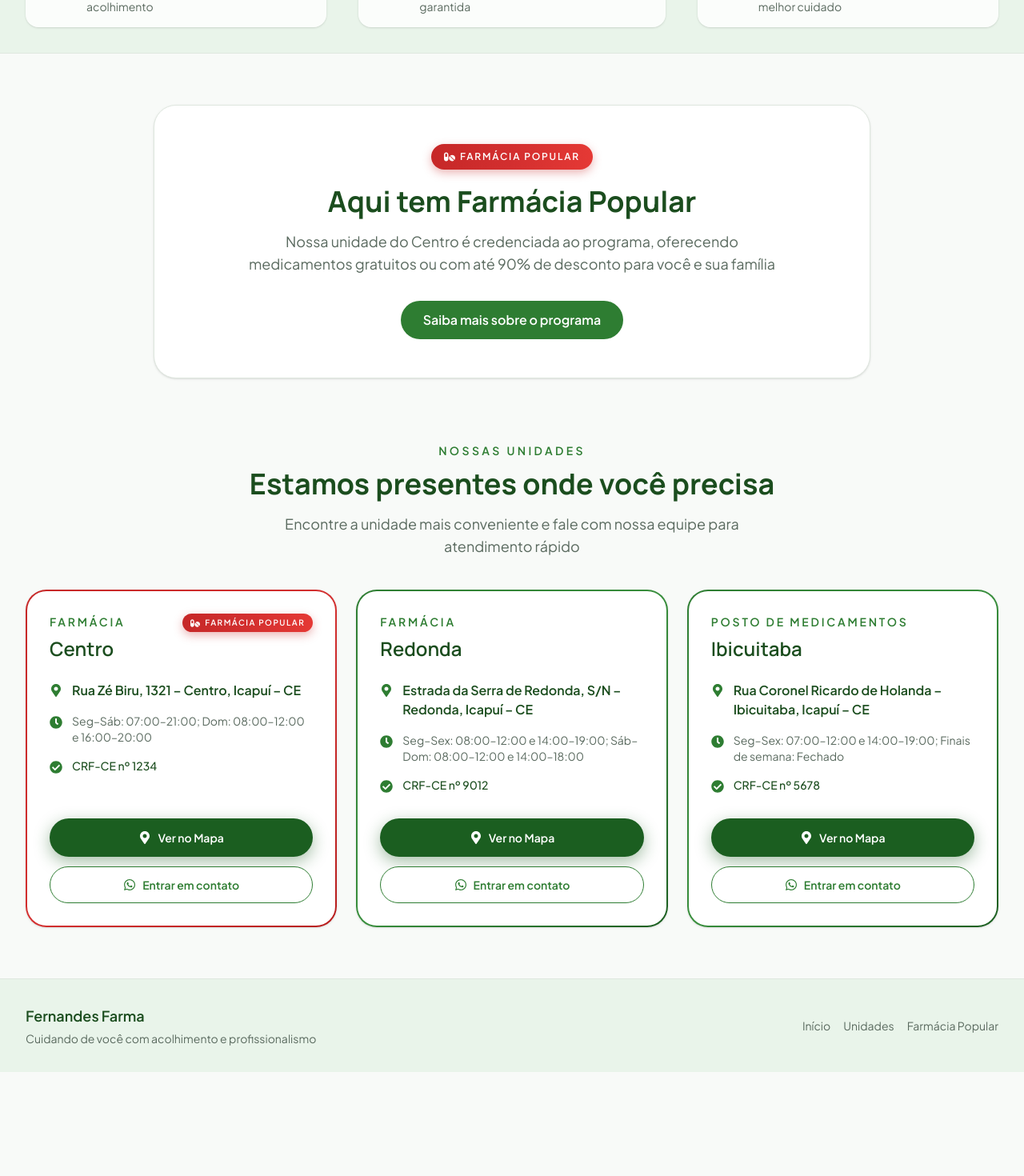
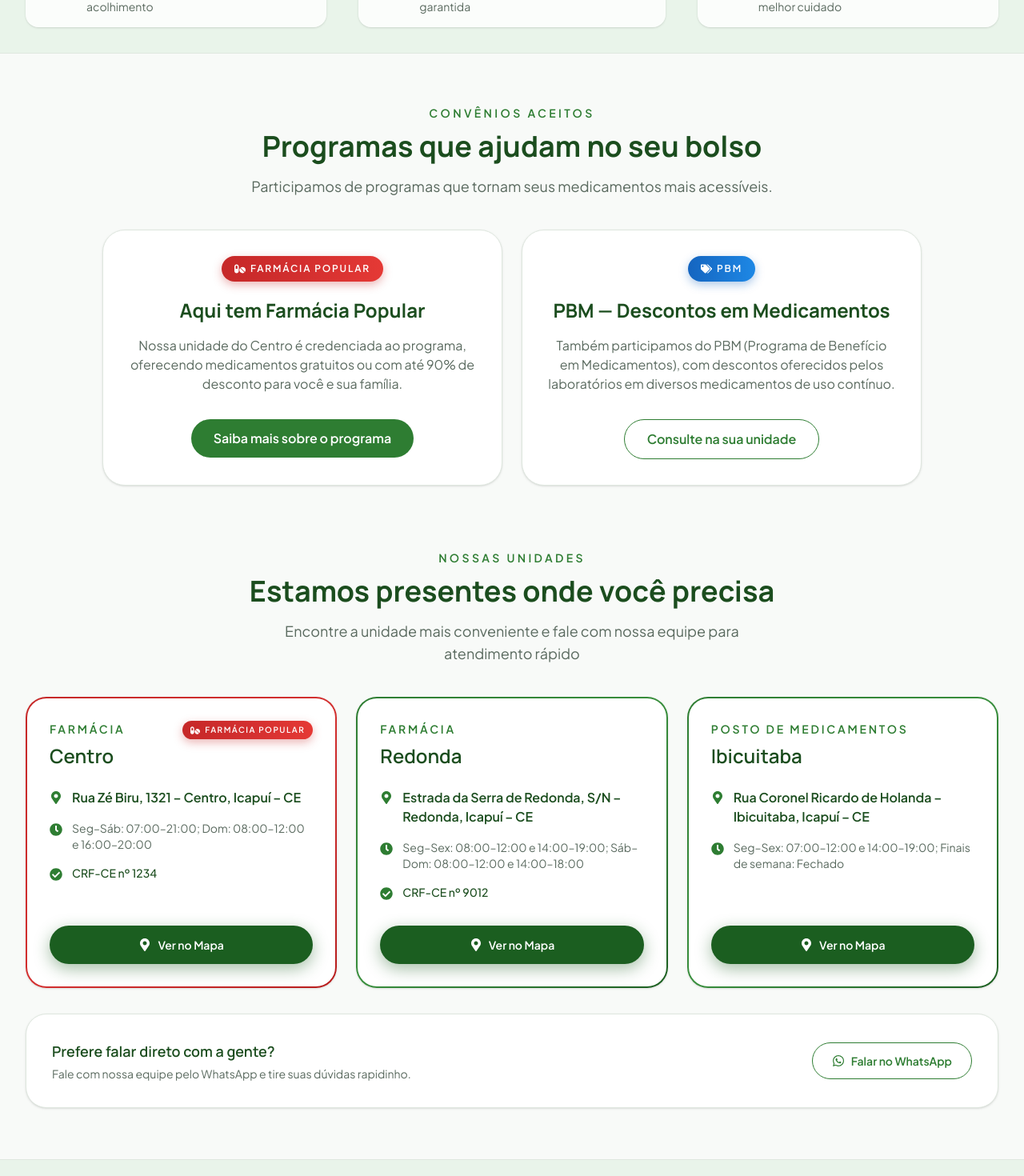
Before and after one commit to caiocrdc/FFLanding, a React (Vite) app: page / in a window 1280 px wide. Shown: the part 900-2370 px from the top of the page at 80% size. Before the commit the page ends 2240 px from the top, so only its background shows below. Built offline with nearby package versions, Linux system fonts and the light colour scheme.

Commit message:
feat: add PBM badge and update navigation to reflect accepted agreements in App component

```diff
--- a/src/App.jsx
+++ b/src/App.jsx
@@ -8,6 +8,7 @@ import {
   FaMapMarkerAlt,
   FaPills,
   FaShieldAlt,
+  FaTags,
   FaTimes,
   FaUsers,
   FaWhatsapp,
@@ -44,7 +45,7 @@ const locations = [
     address: 'Rua Coronel Ricardo de Holanda – Ibicuitaba, Icapuí – CE',
     mapsUrl: 'https://maps.app.goo.gl/TwFUpcG5MjtRqq8u8',
     hours: 'Seg–Sex: 07:00–12:00 e 14:00–19:00; Finais de semana: Fechado',
-    crf: 'CRF-CE nº 5678',
+    // No CRF here on purpose — a "posto de medicamentos" isn't required to have one.
   },
 ]
 
@@ -57,6 +58,15 @@ function FarmaciaPopularBadge({ compact = false }) {
     >
       <FaPills className={compact ? 'text-xs' : 'text-sm'} />
       Farmácia Popular
+    </span>
+  )
+}
+
+function PbmBadge() {
+  return (
+    <span className="inline-flex shrink-0 items-center gap-1.5 rounded-full bg-gradient-to-r from-[#1565c0] via-[#1976d2] to-[#1e88e5] px-4 py-2 text-xs font-semibold uppercase tracking-[0.15em] text-white shadow-[0_4px_12px_rgba(21,101,192,0.35)]">
+      <FaTags className="text-sm" />
+      PBM
     </span>
   )
 }
@@ -81,7 +91,7 @@ const highlights = [
 
 const navLinks = [
   { href: '#inicio', label: 'Início' },
-  { href: '#popular', label: 'Farmácia Popular' },
+  { href: '#convenios', label: 'Convênios Aceitos' },
   { href: '#unidades', label: 'Nossas Unidades' },
 ]
 
@@ -290,8 +300,8 @@ function App() {
             <a href="#inicio" className="text-sm font-semibold text-[#2e7d32]">
               Início
             </a>
-            <a href="#popular" className="text-sm text-[#455547] transition hover:text-[#2e7d32]">
-              Farmácia Popular
+            <a href="#convenios" className="text-sm text-[#455547] transition hover:text-[#2e7d32]">
+              Convênios Aceitos
             </a>
             <a href="#unidades" className="text-sm text-[#455547] transition hover:text-[#2e7d32]">
               Nossas Unidades
@@ -384,7 +394,7 @@ function App() {
                   Encontre sua unidade
                 </a>
                 <a
-                  href="#popular"
+                  href="#convenios"
                   className="inline-flex items-center justify-center rounded-full border border-white/70 bg-white/10 px-7 py-3 font-semibold text-white backdrop-blur transition hover:bg-white/20"
                 >
                   Veja mais sobre a farmácia
@@ -415,16 +425,26 @@ function App() {
         </div>
       </section>
 
-      <section id="popular" className="px-4 py-16 sm:px-6 lg:px-8">
-        <div className="mx-auto max-w-4xl rounded-[28px] border border-[#dfe7df] bg-white p-8 text-center shadow-sm sm:p-12">
+      <section id="convenios" className="px-4 py-16 sm:px-6 lg:px-8">
+        <div className="mx-auto max-w-5xl">
+          <div className="mb-10 text-center">
+            <p className="text-sm font-semibold uppercase tracking-[0.24em] text-[#2e7d32]">Convênios Aceitos</p>
+            <h2 className="mt-3 text-3xl font-bold text-[#1b4d1e] sm:text-4xl">
+              Programas que ajudam no seu bolso
+            </h2>
+            <p className="mx-auto mt-4 max-w-2xl text-lg text-[#5a6a5f]">
+              Participamos de programas que tornam seus medicamentos mais acessíveis.
+            </p>
+          </div>
+
+          <div className="grid gap-6 md:grid-cols-2">
+            <div className="rounded-[28px] border border-[#dfe7df] bg-white p-8 text-center shadow-sm">
               <div className="mb-5 flex justify-center">
                 <FarmaciaPopularBadge />
               </div>
-          <h2 className="text-3xl font-bold text-[#1b4d1e] sm:text-4xl">
-            Aqui tem Farmácia Popular
-          </h2>
-          <p className="mx-auto mt-4 max-w-2xl text-lg text-[#5a6a5f]">
-            Nossa unidade do Centro é credenciada ao programa, oferecendo medicamentos gratuitos ou com até 90% de desconto para você e sua família
+              <h3 className="text-2xl font-bold text-[#1b4d1e]">Aqui tem Farmácia Popular</h3>
+              <p className="mx-auto mt-4 max-w-md text-[#5a6a5f]">
+                Nossa unidade do Centro é credenciada ao programa, oferecendo medicamentos gratuitos ou com até 90% de desconto para você e sua família.
               </p>
               <a
                 href="https://www.gov.br/saude/farmaciapopular"
@@ -434,6 +454,24 @@ function App() {
               >
                 Saiba mais sobre o programa
               </a>
+            </div>
+
+            <div className="rounded-[28px] border border-[#dfe7df] bg-white p-8 text-center shadow-sm">
+              <div className="mb-5 flex justify-center">
+                <PbmBadge />
+              </div>
+              <h3 className="text-2xl font-bold text-[#1b4d1e]">PBM — Descontos em Medicamentos</h3>
+              <p className="mx-auto mt-4 max-w-md text-[#5a6a5f]">
+                Também participamos do PBM (Programa de Benefício em Medicamentos), com descontos oferecidos pelos laboratórios em diversos medicamentos de uso contínuo.
+              </p>
+              <a
+                href="#unidades"
+                className="mt-8 inline-flex items-center justify-center rounded-full border border-[#2e7d32] bg-white px-7 py-3 font-semibold text-[#2e7d32] transition hover:bg-[#f1f8f2]"
+              >
+                Consulte na sua unidade
+              </a>
+            </div>
+          </div>
         </div>
       </section>
 
@@ -480,36 +518,44 @@ function App() {
                         <FaClock className="mt-1 shrink-0 text-[#2e7d32]" />
                         <p className="text-sm">{unit.hours}</p>
                       </div>
+                      {unit.crf ? (
                         <div className="flex items-start gap-3">
                           <FaCheckCircle className="mt-1 shrink-0 text-[#2e7d32]" />
                           <p className="text-sm font-medium text-[#1b4d1e]">{unit.crf}</p>
                         </div>
+                      ) : null}
                     </div>
 
-                    <div className="mt-8 flex flex-col gap-3">
                     <a
                       href={unit.mapsUrl}
                       target="_blank"
                       rel="noreferrer"
-                        className="inline-flex w-full items-center justify-center gap-2 rounded-full bg-[#1b5e20] px-5 py-3.5 text-sm font-semibold text-white shadow-[0_6px_20px_rgba(27,94,32,0.4)] transition hover:scale-[0.98] active:scale-95"
+                      className="mt-8 inline-flex w-full items-center justify-center gap-2 rounded-full bg-[#1b5e20] px-5 py-3.5 text-sm font-semibold text-white shadow-[0_6px_20px_rgba(27,94,32,0.4)] transition hover:scale-[0.98] active:scale-95"
                     >
                       <FaMapMarkerAlt className="h-4 w-4" />
                       Ver no Mapa
                     </a>
+                  </article>
+                </div>
+              )
+            })}
+          </div>
+
+          {/* Shared WhatsApp contact — replaces the old per-card buttons, since they all pointed to the same number anyway. */}
+          <div className="mt-8 flex flex-col items-center gap-4 rounded-[26px] border border-[#dfe7df] bg-white p-6 text-center shadow-sm sm:flex-row sm:justify-between sm:p-8 sm:text-left">
+            <div>
+              <h3 className="text-lg font-semibold text-[#1b4d1e]">Prefere falar direto com a gente?</h3>
+              <p className="mt-1 text-sm text-[#5a6a5f]">Fale com nossa equipe pelo WhatsApp e tire suas dúvidas rapidinho.</p>
+            </div>
             <a
               href={WHATSAPP_URL}
               target="_blank"
               rel="noreferrer"
-                        className="inline-flex w-full items-center justify-center gap-2 rounded-full border border-[#2e7d32] bg-white px-5 py-3 text-sm font-semibold text-[#2e7d32] transition hover:bg-[#f1f8f2] active:scale-95"
+              className="inline-flex w-full items-center justify-center gap-2 rounded-full border border-[#2e7d32] bg-white px-6 py-3 text-sm font-semibold text-[#2e7d32] transition hover:bg-[#f1f8f2] active:scale-95 sm:w-auto"
             >
               <FaWhatsapp className="h-4 w-4" />
-                        Entrar em contato
+              Falar no WhatsApp
             </a>
-                    </div>
-                  </article>
-                </div>
-              )
-            })}
           </div>
         </div>
       </section>
@@ -523,7 +569,7 @@ function App() {
           <div className="flex flex-wrap justify-center gap-4 text-sm md:justify-end">
             <a href="#inicio" className="transition hover:text-[#2e7d32]">Início</a>
             <a href="#unidades" className="transition hover:text-[#2e7d32]">Unidades</a>
-            <a href="#popular" className="transition hover:text-[#2e7d32]">Farmácia Popular</a>
+            <a href="#convenios" className="transition hover:text-[#2e7d32]">Convênios Aceitos</a>
           </div>
         </div>
       </footer>
```
Lines whose indentation alone changed are shown as unchanged.
